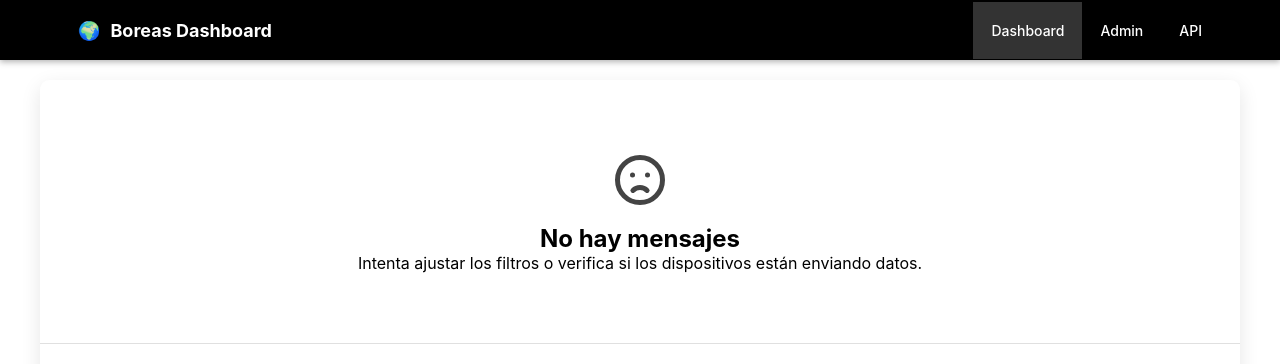
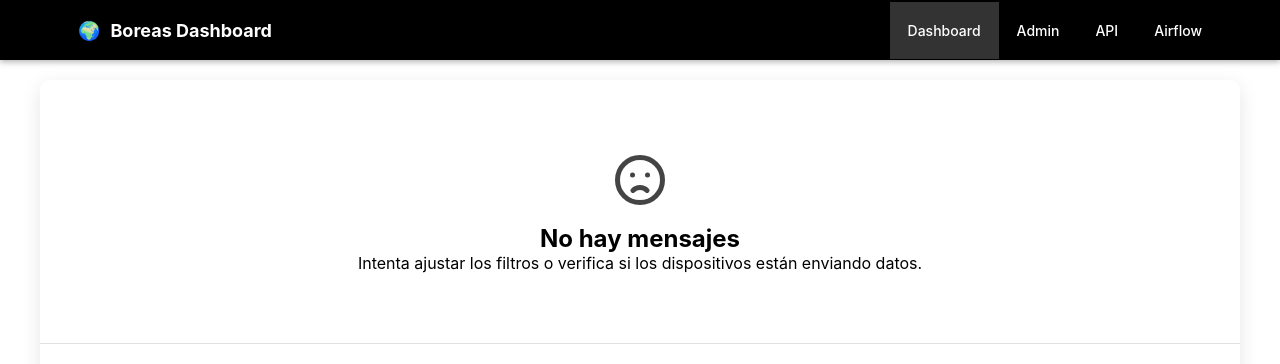
Before and after one commit to alonsoggpablo/boreas_rgiot, a Django app: template boreas_mediacion/boreas_mediacion/templates/family_messages.html in a window 1280 px wide. Shown: the top 364 px of the page. Run offline with Django 3.2, Linux system fonts and the light colour scheme; the template is opened without the code that fills it, so the values that code supplies are empty.

Commit message:
feat: Add Airflow link to navbar

```diff
--- a/boreas_mediacion/boreas_mediacion/templates/family_messages.html
+++ b/boreas_mediacion/boreas_mediacion/templates/family_messages.html
@@ -169,6 +169,7 @@
                 <li><a href="/dashboard/family-messages/" class="active">Dashboard</a></li>
                 <li><a href="/admin/">Admin</a></li>
                 <li><a href="/api/">API</a></li>
+                <li><a href="http://localhost:8080/" target="_blank">Airflow</a></li>
             </ul>
         </div>
     </nav>
```
